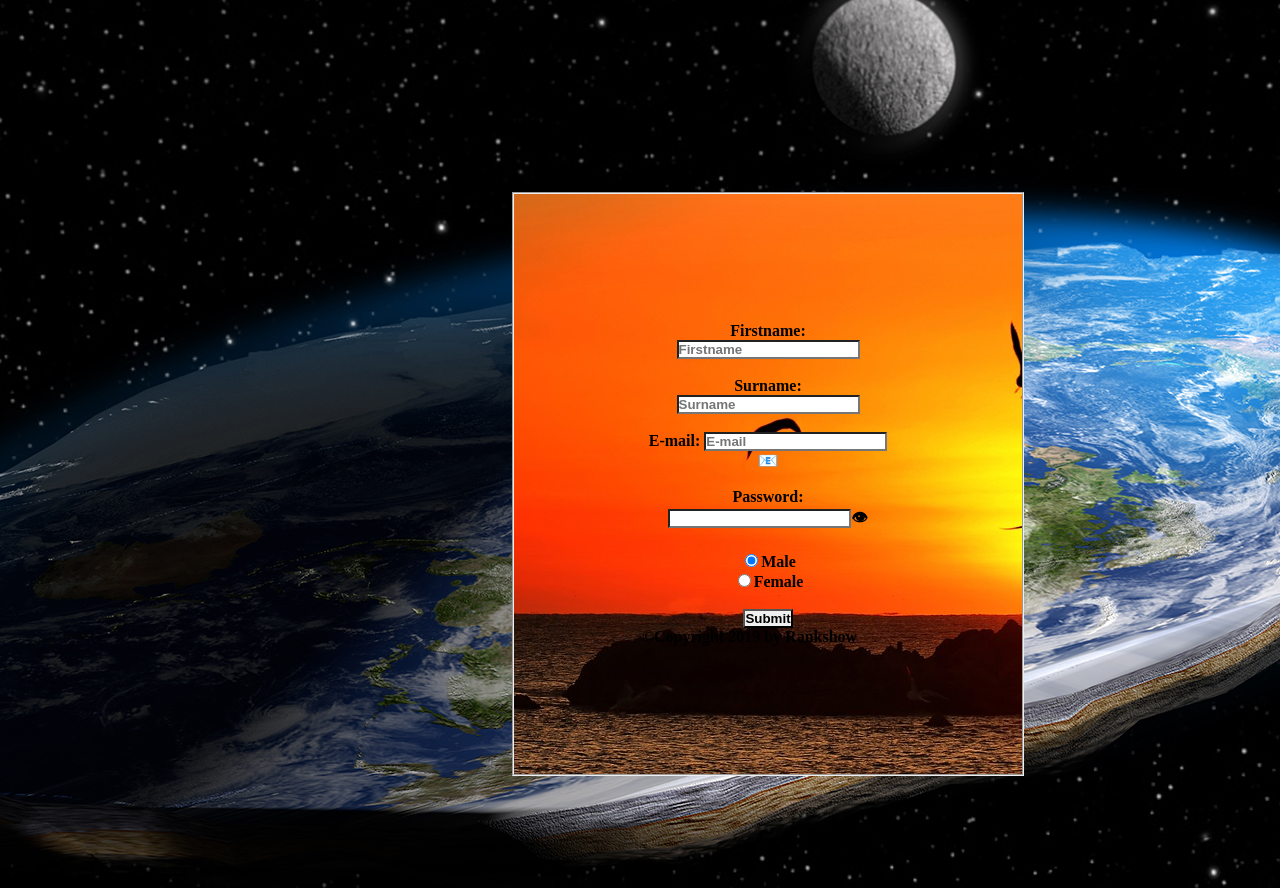
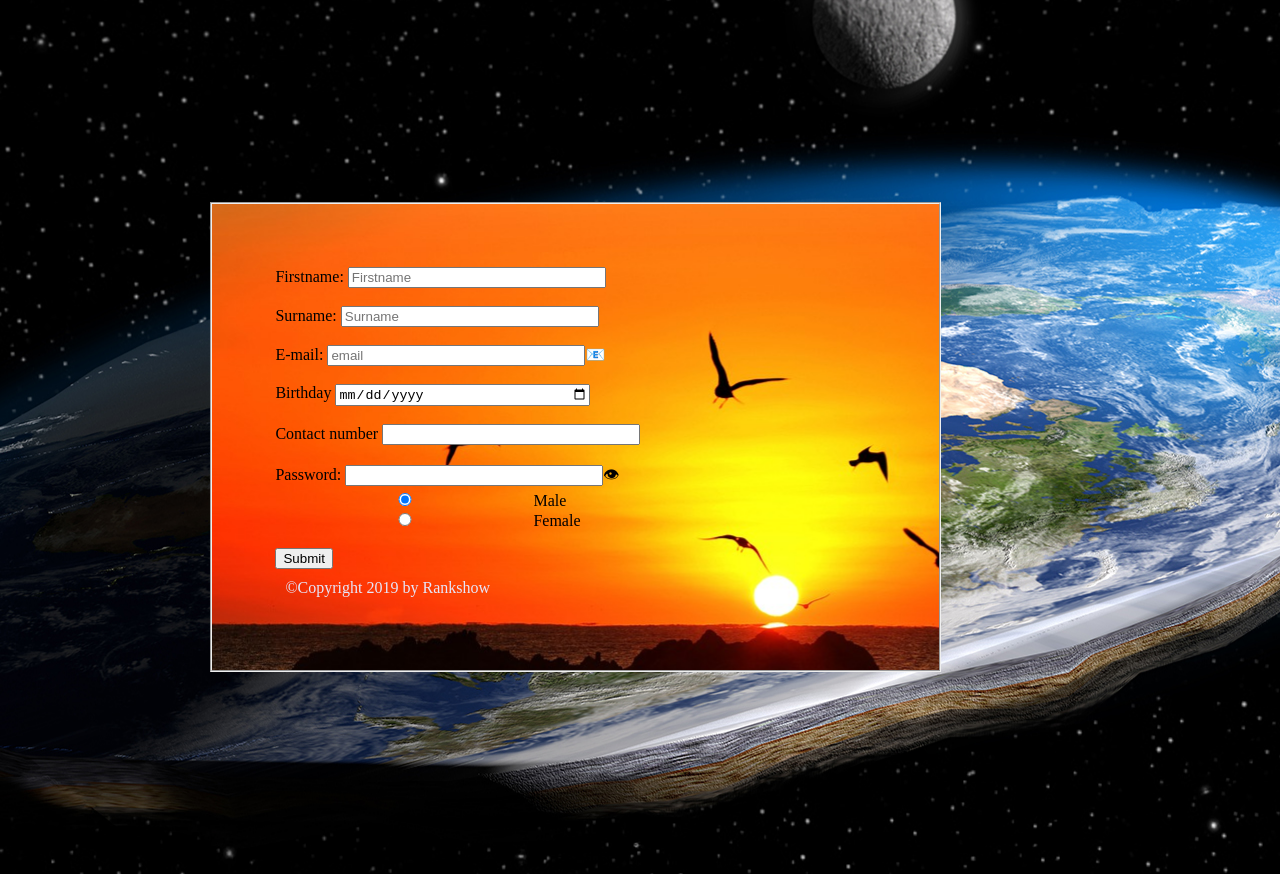
Before and after one commit to Rankshow/validation-form, a plain HTML site: page index.html in a window 1280 px wide. Shown: the top 888 px of the page. Drawn offline with Linux system fonts and the light colour scheme.

Commit message:
index.html initialize

```diff
--- a/index.html
+++ b/index.html
@@ -14,21 +14,23 @@
                 Firstname:
                 <input type="text" name="firstname" placeholder="Firstname" id="first_Name"><br><br>
                 Surname:
-                <input type="text" name="Surname" placeholder="Surname" id="Sur_Name"><br><br>
-                E-mail:
-                <input type="text" name="E-mail" placeholder="E-mail" id="E-mail">&#x1F4E7;<br><br>
-                Password:
-                <input type="password" name="password" id="Pass_word">&#x1F441;<br><br>
-                <input type="radio" name="gender" id ="Male" value="Male" checked>Male<br>
-                <input type="radio" name="gender" id="Female" value="Female">Female<br><br>
-                <!-- <input type="submit" value="submit" id="Submit"><br><br> -->
+                      <input type="text" name="Surname" placeholder="Surname" id="Sur_Name"><br><br>
+                       <label for="firstname">E-mail:</label>
+                         <input type="email" name="email" placeholder="email" id="E-mail">&#x1F4E7;<br><br>
+                      <label for="firstname">Birthday</label>
+                      <input type="date" id="Birthday"></br></br>
+                <label for="firstname">Contact number</label>
+                    <input type="number" id="Contact number"></br></br>
+                    Password:
+                <input type="password" name="password" id="Pass_word">&#x1F441;
+                   <input type="radio" name="gender" id ="Male" value="Male" checked>Male<br>
+                      <input type="radio" name="gender" id="Female" value="Female">Female<br><br>
                 <button id="Submit">Submit</button>
                 <footer>
                     &copy;Copyright 2019 by Rankshow
                 </footer>
               </form>
             </fieldset>
-
             <div id="template" class="hide"></div>
         <script src="main.js"></script>
 
--- a/style.css
+++ b/style.css
@@ -1,35 +1,32 @@
-*{
-    padding: 0px;
-    background-size: auto;
-    font-weight: bold;
-}
-
 body{
      background-image: url(myearth.jpg);
      background-position: center;
-     margin: 15%;
-     padding: 0px;
-     padding-left: 20%;
+     box-sizing: border-box;
+     /* transform: translate(50px,150px); */
 }
-
-
 .flow{
-    text-align: center;
-    font-family: Georgia, 'Times New Roman', Times, serif;
-    text-decoration: whitesmoke;
+    width: 600px;
+    margin: 0 auto;
+    padding: 20px;
+    box-sizing: border-box;
 }
 
 fieldset{
-    text-align: center;
-    margin-top: auto;
     background-image: url(Sunrise.jpg);
-    margin: 10%;
-    padding: 20%;
-    opacity: -20px;
+    width:600px;
+    margin: 0px -372px 0px 0px;
+    padding: 5%;
+    margin: 16%;
 }
-footer{
-    text-decoration: whitesmoke;
-    text-align: left;
+fieldset input{
+    width: 250px;
+    box-shadow:  inset 0px 0px solid rgb(77, 60, 228);
+    /* margin-top: 5px; */
+    transition: box-shadow 5s;
+}
+ fieldset footer{
+    color: lavender;
+    padding: 10px;
 }
 .hide{
     display: none;
```
